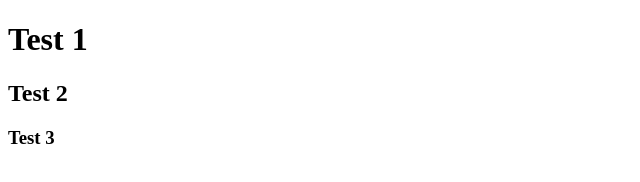
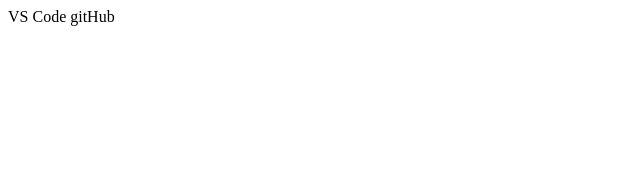
Before and after one commit to sencerarslan/Readme-Example, a plain HTML site: page index.html in a window 1280 px wide. Shown: the whole page, without its empty margins (0-640 px from the left). Drawn offline with Linux system fonts and the light colour scheme.

Commit message:
File upload

```diff
--- a/index.html
+++ b/index.html
@@ -7,8 +7,6 @@
     <title>Document</title>
 </head>
 <body>
-    <h1>Test 1</h1>
-    <h2>Test 2</h2>
-    <h3>Test 3</h3>
+    VS Code gitHub
 </body>
 </html>
```
